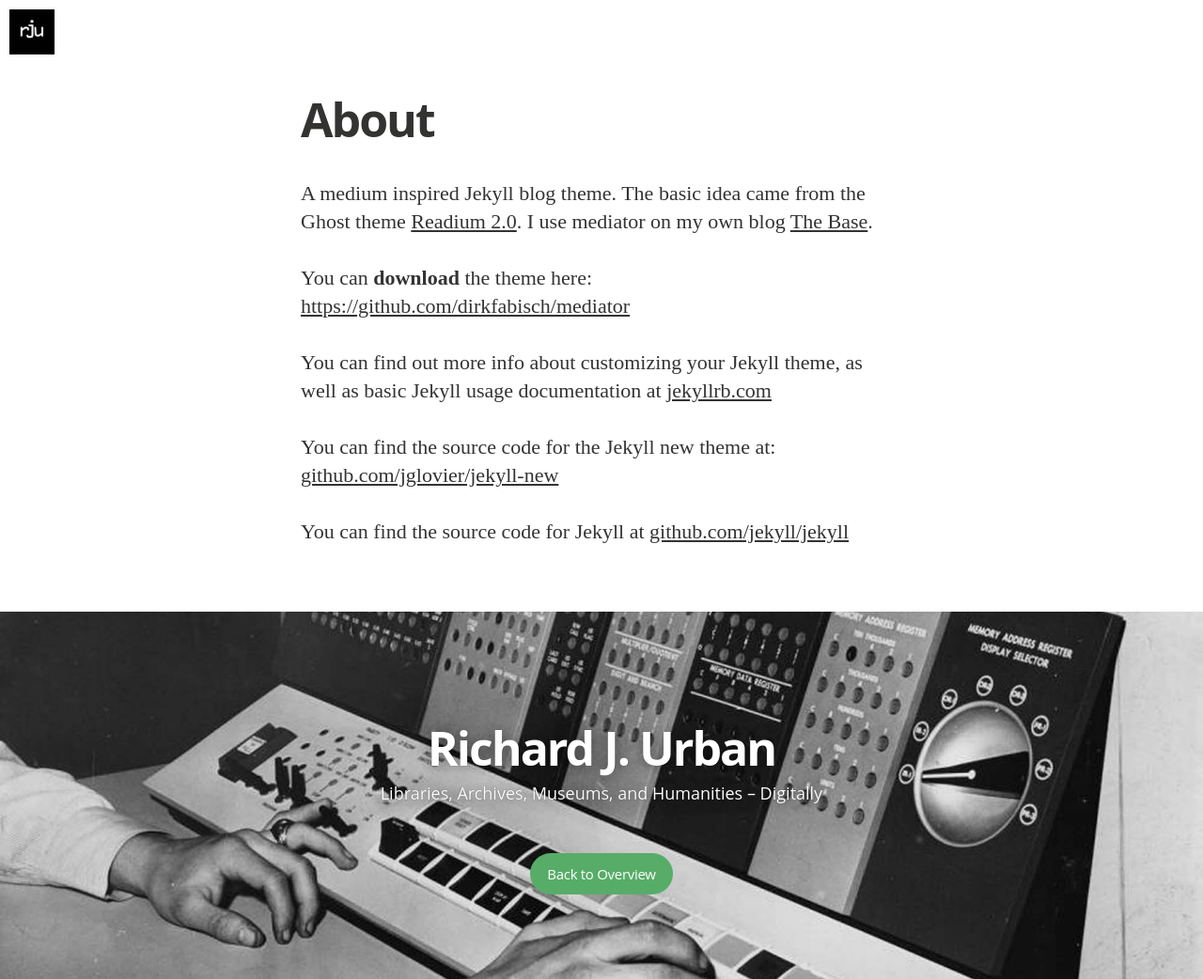
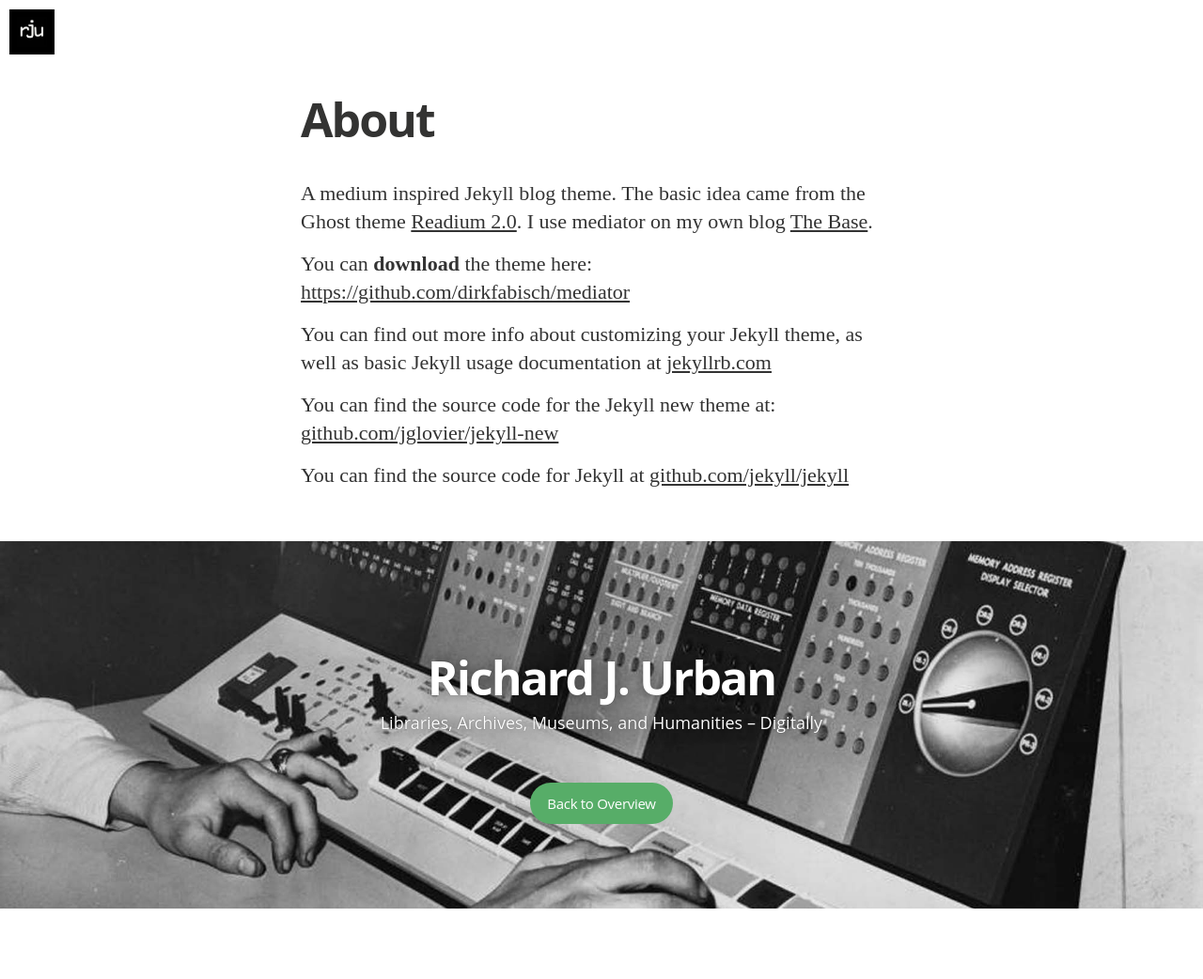
Before and after one commit to musebrarian/musebrarian.github.io, a Jekyll site: the page built from about.md, in a window 1280 px wide. Shown: the whole page at 94% size. Built offline with Jekyll 4.4.1, drawn with Linux system fonts in a browser that asks for light colours; nearby versions of some CDN libraries; some web fonts are replaced; after the commit the page ends 967 px from its top, so only the background shows below that.

Commit message:
tweaking css

```diff
--- a/css/main.sass
+++ b/css/main.sass
@@ -394,7 +394,7 @@ body
       font-size: 22px
       line-height: 30px
       margin: 0
-      padding-bottom: 30px
+      padding-bottom: 15px
       color: #333
       -webkit-hyphens: auto
       -moz-hyphens: auto
```
